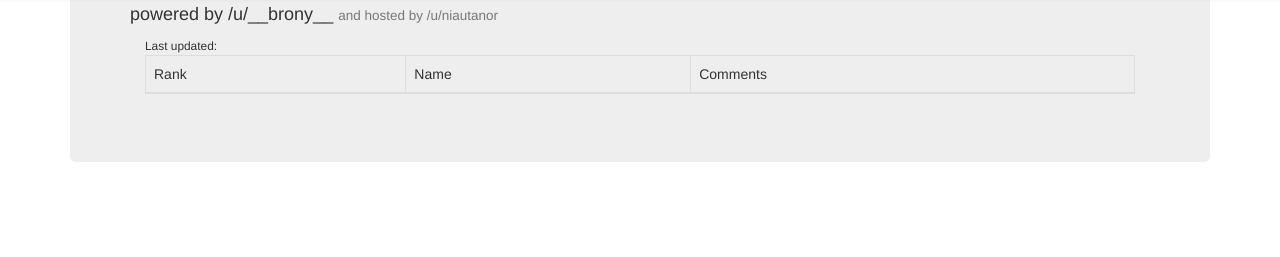
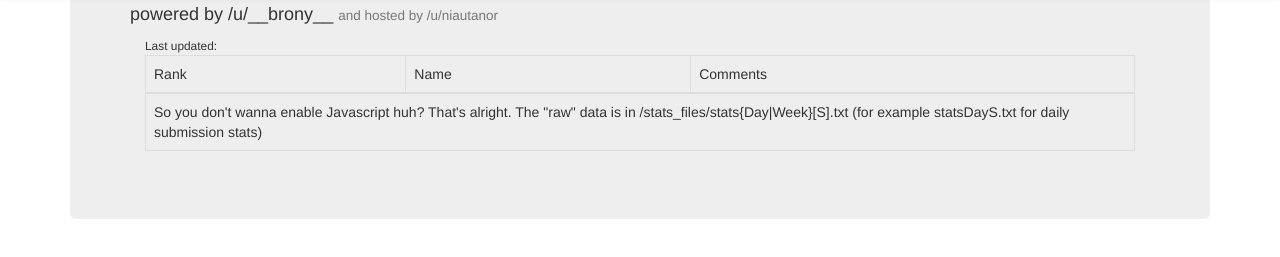
Before and after one commit to Niautanor/plounge-stats, a plain HTML site: page stats.html in a window 1280 px wide. Shown: the part 53-310 px from the top of the page. Drawn offline with nearby package versions, Linux system fonts and the light colour scheme; some packages are replaced by stand-ins of ours; no server answers.

Commit message:
Added message for people with disabled javascript

```diff
--- a/stats.html
+++ b/stats.html
@@ -49,6 +49,7 @@
                     <table class="table table-hover table-bordered">
                         <thead><tr><td>Rank</td><td>Name</td><td>Comments</td></tr></thead>
                         <tbody ng-view>
+                            <tr><td colspan="3">So you don't wanna enable Javascript huh? That's alright. The "raw" data is in /stats_files/stats{Day|Week}[S].txt (for example statsDayS.txt for daily submission stats)</td></tr>
                         </tbody>
                     </table>
                 </div>
```
